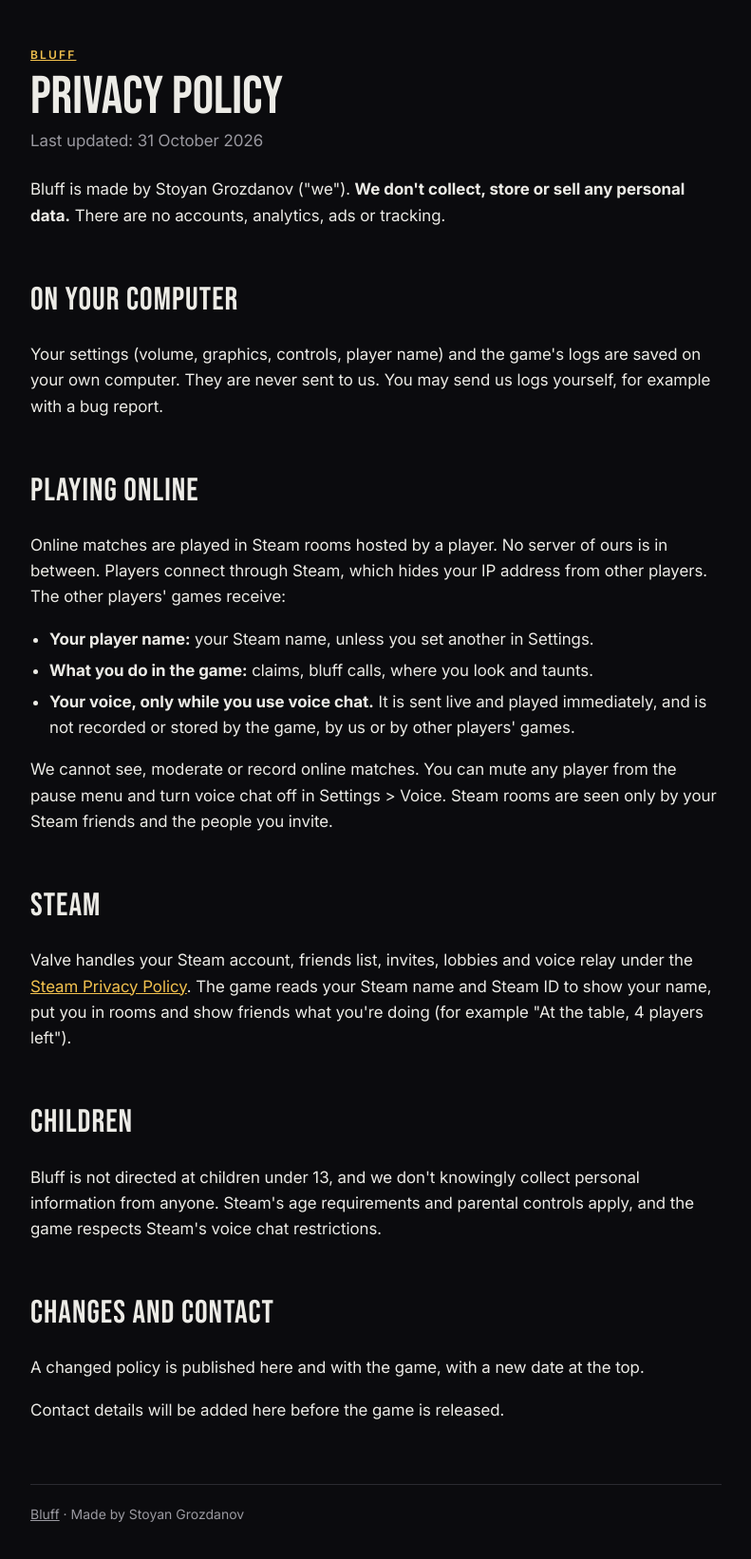
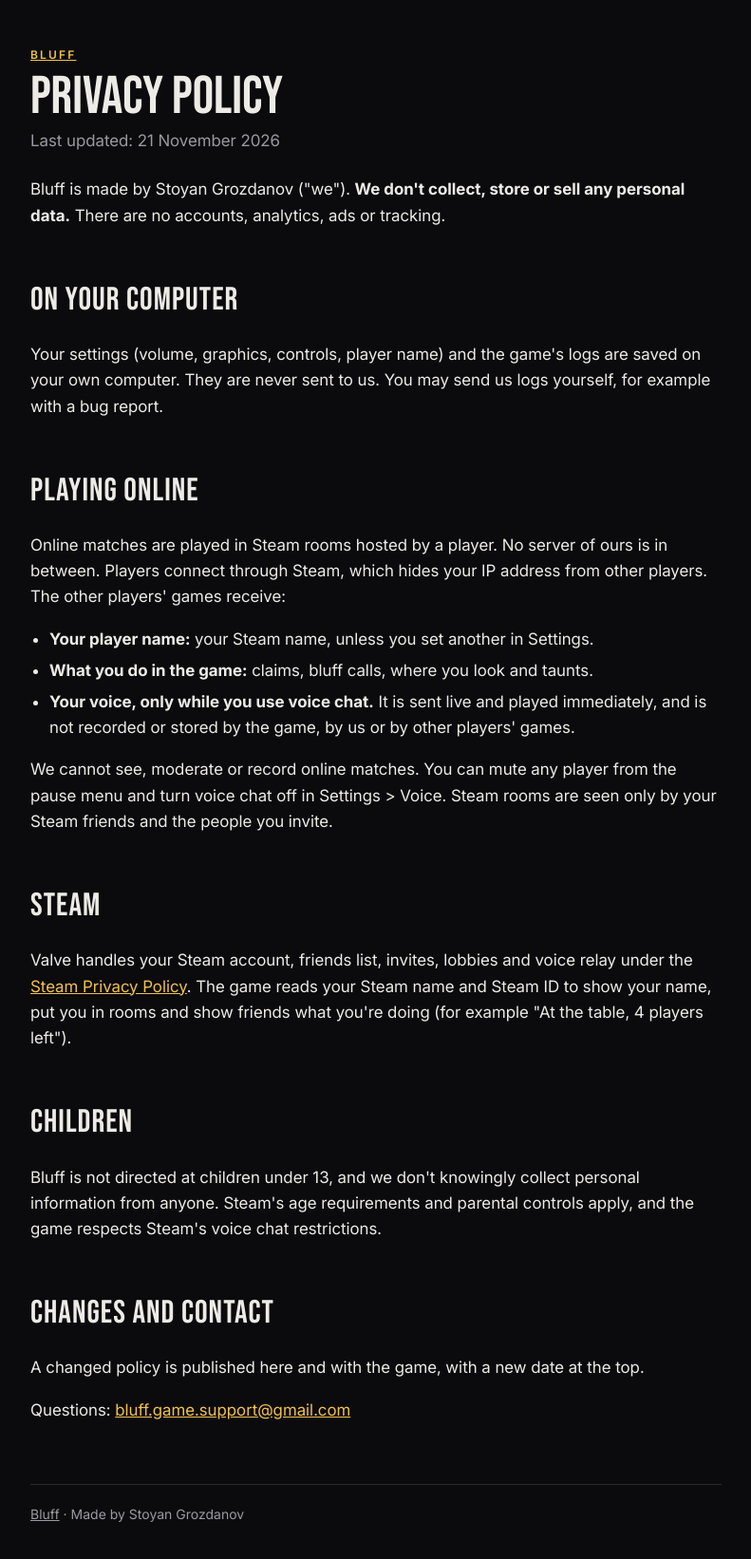
Before and after one commit to Stuksi/bluff-landing, a plain HTML site: page privacy.html in a window 1280 px wide. Shown: the whole page at 95% size, without its empty margins (244-1035 px from the left). Drawn offline with Linux system fonts and the light colour scheme.

Commit message:
Landing page 0.5.0: support contact in the privacy policy

```diff
--- a/privacy.html
+++ b/privacy.html
@@ -3,7 +3,7 @@
 <head>
 	<meta charset="utf-8">
 	<meta name="viewport" content="width=device-width, initial-scale=1">
-	<meta name="version" content="0.4.0">
+	<meta name="version" content="0.5.0">
 	<title>Bluff Privacy Policy</title>
 	<meta name="description" content="How Bluff handles your data: no accounts, no analytics, no tracking.">
 	<link rel="stylesheet" href="style.css">
@@ -12,7 +12,7 @@
 	<main class="page policy">
 		<p class="eyebrow"><a href="index.html">Bluff</a></p>
 		<h1>Privacy policy</h1>
-		<p class="updated">Last updated: 31 October 2026</p>
+		<p class="updated">Last updated: 21 November 2026</p>
 
 		<p>Bluff is made by Stoyan Grozdanov ("we"). <strong>We don't collect, store or sell any personal data.</strong> There are no accounts, analytics, ads or tracking.</p>
 
@@ -36,7 +36,7 @@
 
 		<h2>Changes and contact</h2>
 		<p>A changed policy is published here and with the game, with a new date at the top.</p>
-		<p>Contact details will be added here before the game is released.</p>
+		<p>Questions: <a href="mailto:bluff.game.support@gmail.com">bluff.game.support@gmail.com</a></p>
 
 		<footer>
 			<a href="index.html">Bluff</a> · Made by Stoyan Grozdanov
```
Also changed, not shown: index.html (+1 -1 lines), 1 other file.
